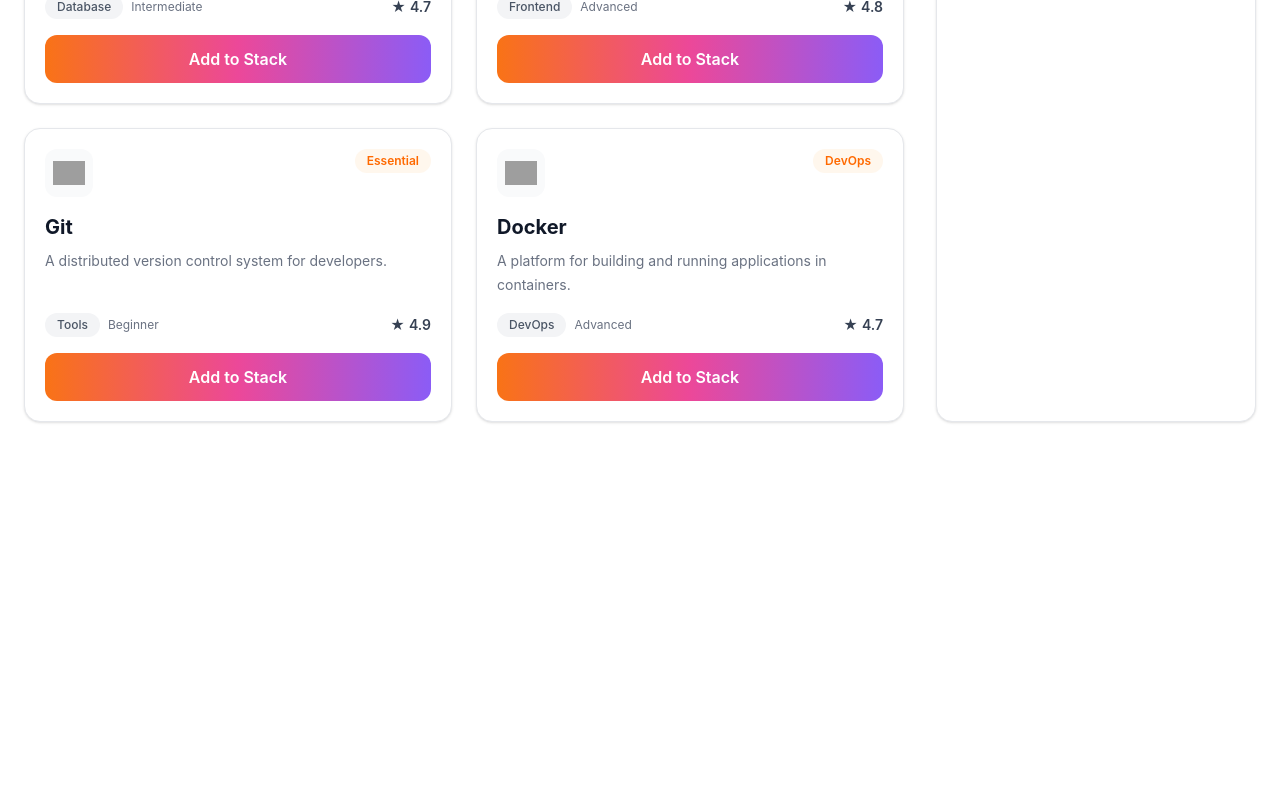
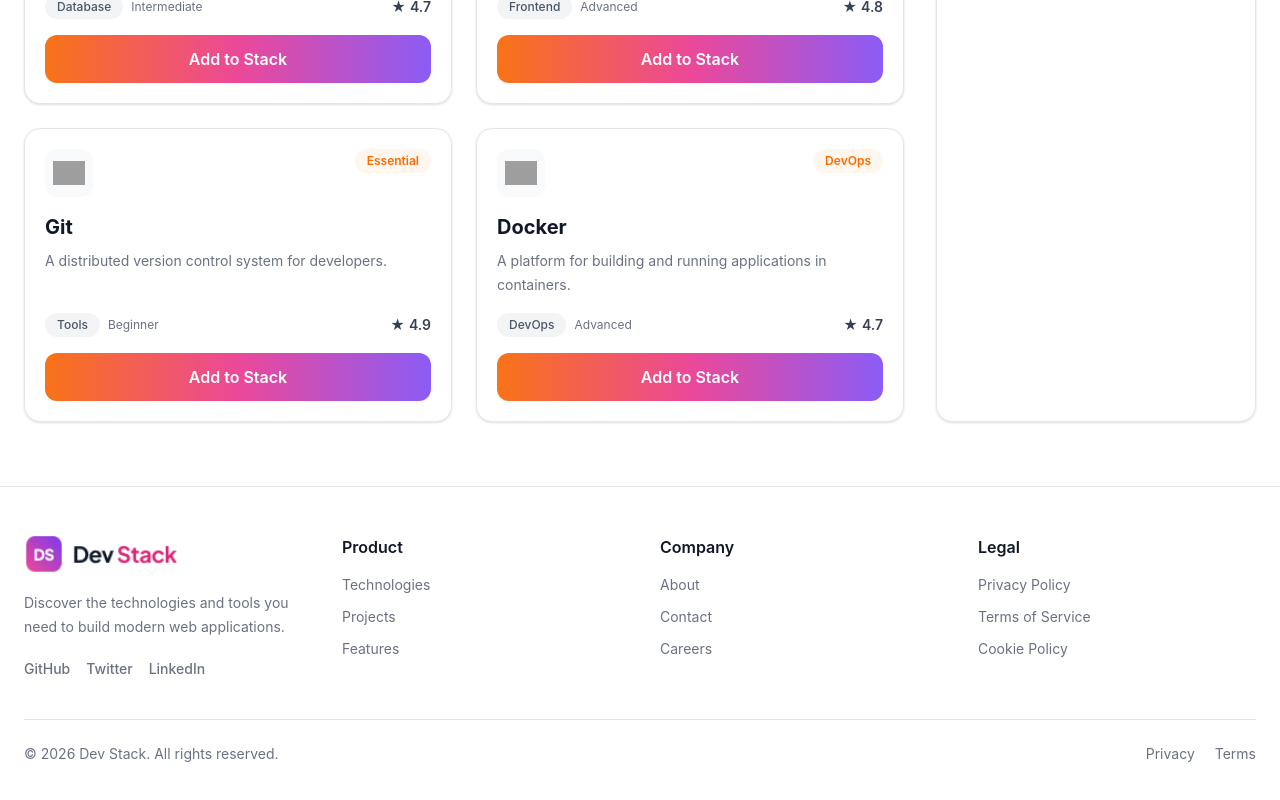
Before and after one commit to arman2k2023/assignment-project, a React (Vite) app: page / in a window 1280 px wide. Shown: the part 2117-2917 px from the top of the page. Before the commit the page ends 2603 px from the top, so only its background shows below. Built offline with nearby package versions, Linux system fonts and the light colour scheme; grey boxes are pictures that could not be loaded.

Commit message:
bulid Footer Section

```diff
--- a/src/App.tsx
+++ b/src/App.tsx
@@ -7,6 +7,7 @@
 
 import { ToastContainer } from "react-toastify";
 import "react-toastify/dist/ReactToastify.css";
+import Footer from "./components/Footer";
 
 function App() {
   const [technologies, setTechnologies] = useState<Technology[]>([]);
@@ -40,6 +41,8 @@
           setStack={setStack}
         />
       )}
+
+      <Footer />
     </>
   );
 }
--- /dev/null
+++ b/src/components/Footer.tsx
@@ -0,0 +1,170 @@
+import footerLogo from "../assets/logo-text.png";
+
+function Footer() {
+  return (
+    <footer className="border-t border-gray-200 bg-white">
+      <div className="mx-auto max-w-7xl px-4 py-12 sm:px-6">
+
+        <div className="grid gap-10 md:grid-cols-4">
+
+          {/* Brand */}
+          <div>
+            <img
+              src={footerLogo}
+              alt="Dev Stack Logo"
+              className="h-10 w-auto"
+            />
+
+            <p className="mt-4 max-w-xs text-sm leading-6 text-gray-500">
+              Discover the technologies and tools you need to
+              build modern web applications.
+            </p>
+
+            {/* Social Links */}
+            <div className="mt-5 flex gap-4">
+              <a
+                href="#"
+                className="text-sm font-medium text-gray-500 hover:text-orange-500"
+              >
+                GitHub
+              </a>
+
+              <a
+                href="#"
+                className="text-sm font-medium text-gray-500 hover:text-orange-500"
+              >
+                Twitter
+              </a>
+
+              <a
+                href="#"
+                className="text-sm font-medium text-gray-500 hover:text-orange-500"
+              >
+                LinkedIn
+              </a>
+            </div>
+          </div>
+
+          {/* Product */}
+          <div>
+            <h3 className="font-semibold text-gray-900">
+              Product
+            </h3>
+
+            <div className="mt-4 space-y-3">
+              <a
+                href="#"
+                className="block text-sm text-gray-500 hover:text-orange-500"
+              >
+                Technologies
+              </a>
+
+              <a
+                href="#"
+                className="block text-sm text-gray-500 hover:text-orange-500"
+              >
+                Projects
+              </a>
+
+              <a
+                href="#"
+                className="block text-sm text-gray-500 hover:text-orange-500"
+              >
+                Features
+              </a>
+            </div>
+          </div>
+
+          {/* Company */}
+          <div>
+            <h3 className="font-semibold text-gray-900">
+              Company
+            </h3>
+
+            <div className="mt-4 space-y-3">
+              <a
+                href="#"
+                className="block text-sm text-gray-500 hover:text-orange-500"
+              >
+                About
+              </a>
+
+              <a
+                href="#"
+                className="block text-sm text-gray-500 hover:text-orange-500"
+              >
+                Contact
+              </a>
+
+              <a
+                href="#"
+                className="block text-sm text-gray-500 hover:text-orange-500"
+              >
+                Careers
+              </a>
+            </div>
+          </div>
+
+          {/* Legal */}
+          <div>
+            <h3 className="font-semibold text-gray-900">
+              Legal
+            </h3>
+
+            <div className="mt-4 space-y-3">
+              <a
+                href="#"
+                className="block text-sm text-gray-500 hover:text-orange-500"
+              >
+                Privacy Policy
+              </a>
+
+              <a
+                href="#"
+                className="block text-sm text-gray-500 hover:text-orange-500"
+              >
+                Terms of Service
+              </a>
+
+              <a
+                href="#"
+                className="block text-sm text-gray-500 hover:text-orange-500"
+              >
+                Cookie Policy
+              </a>
+            </div>
+          </div>
+
+        </div>
+
+        {/* Bottom */}
+        <div className="mt-10 flex flex-col gap-3 border-t border-gray-200 pt-6 text-sm text-gray-500 sm:flex-row sm:items-center sm:justify-between">
+
+          <p>
+            © 2026 Dev Stack. All rights reserved.
+          </p>
+
+          <div className="flex gap-5">
+            <a
+              href="#"
+              className="hover:text-orange-500"
+            >
+              Privacy
+            </a>
+
+            <a
+              href="#"
+              className="hover:text-orange-500"
+            >
+              Terms
+            </a>
+          </div>
+
+        </div>
+
+      </div>
+    </footer>
+  );
+}
+
+export default Footer;
```
